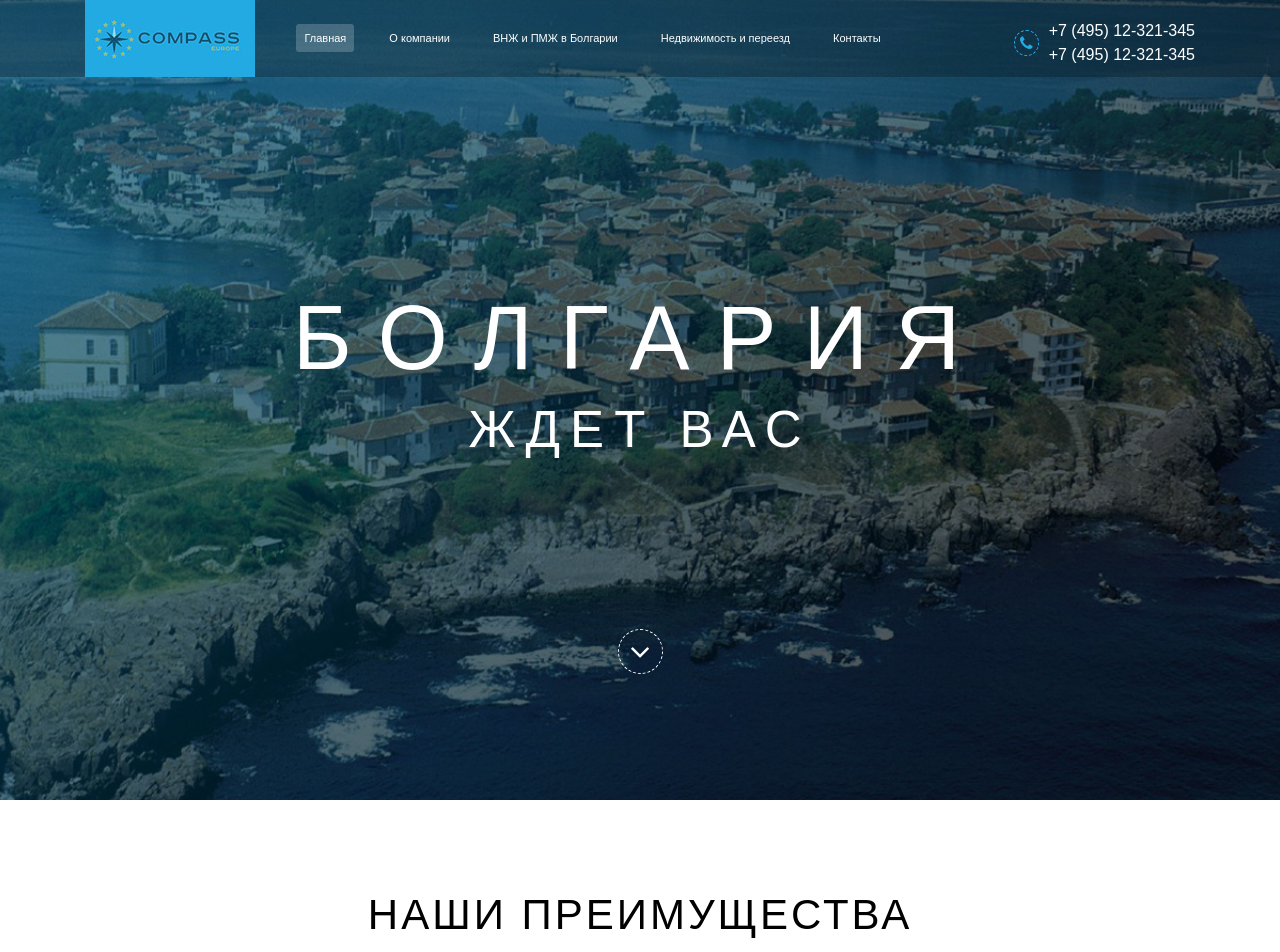
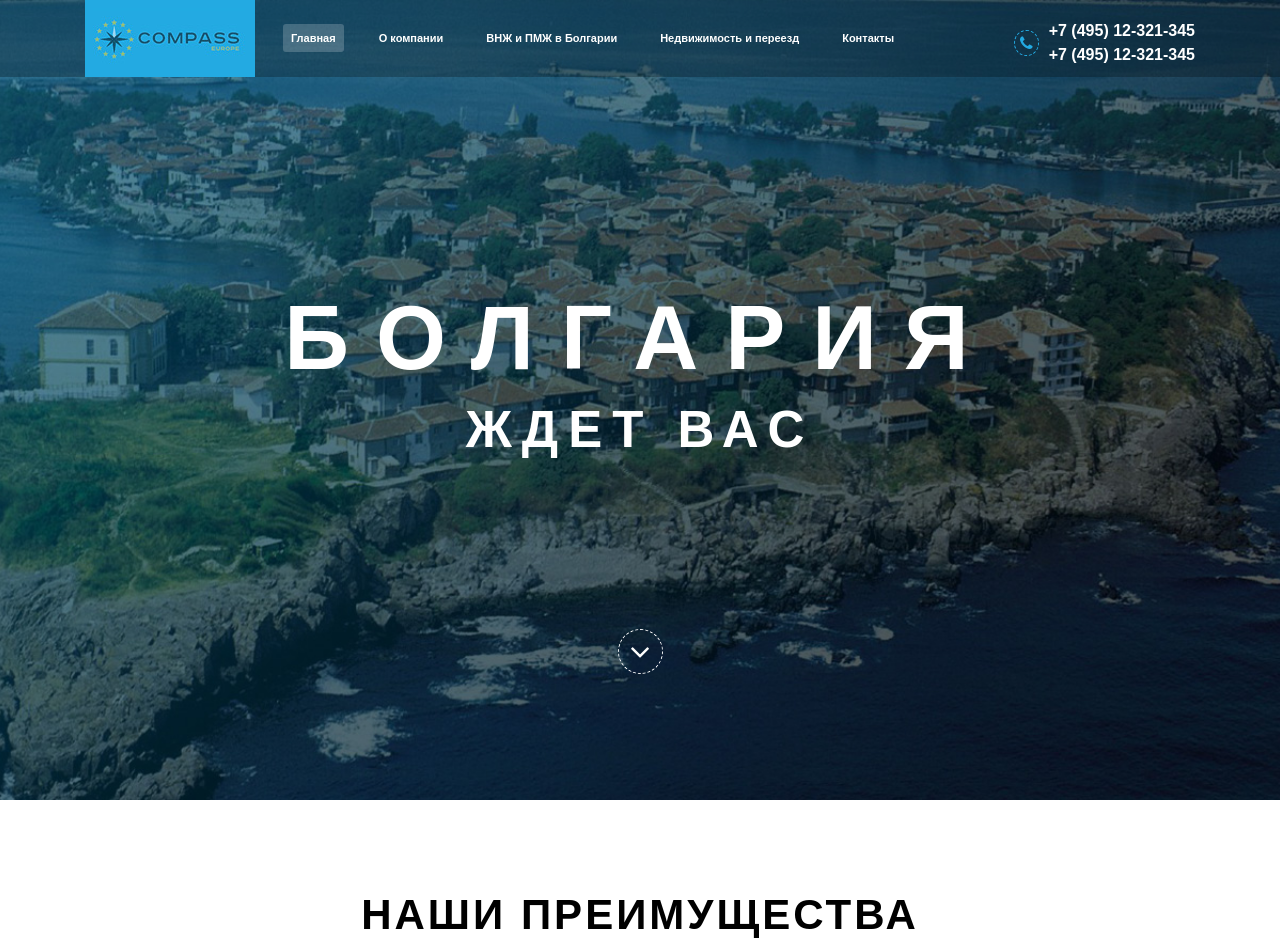
Before and after one commit to NightRoadMan/Bolgary, a plain HTML site: page index.html in a window 1280 px wide. Shown: the top 952 px of the page. Drawn offline with Linux system fonts and the light colour scheme.

Commit message:
Исправление толщины шрифта

```diff
--- a/css/main.css
+++ b/css/main.css
@@ -60,6 +60,7 @@ ul, li {
     text-decoration: none;
     font-size: 11px;
     font-family: 'Museo Sans Cyrl 900', sans-serif;
+    font-weight: 900;
     background: rgba(255,255,255,0);
     padding: 8px 8px;
     border-radius: 3px;
@@ -107,6 +108,7 @@ ul, li {
     padding: 0;
     margin: 0;
     font-family: 'Museo Sans Cyrl 900', sans-serif;
+    font-weight: 900;
     color: #fff;
     font-size: 16px;
 }
@@ -137,6 +139,7 @@ ul, li {
 
 .main-text-name {
     font-family: 'Museo Sans Cyrl 900', sans-serif;
+    font-weight: 900;
     font-size: 90px;
     text-transform: uppercase;
     color: #fff;
@@ -183,6 +186,7 @@ ul, li {
 
 .advantages-head {
     font-family: 'Museo Sans Cyrl 900', sans-serif;
+    font-weight: 900;
     font-size: 42px;
     color: #000;
     text-transform: uppercase;
@@ -344,7 +348,7 @@ ul, li {
 }
 
 .sand-frame-question {
-    font-family: 'Museo Sans Cyrl 900',Tahoma, sans-serif;
+
     font-weight: 900;
     font-size: 23px;
     text-transform: uppercase;
```
